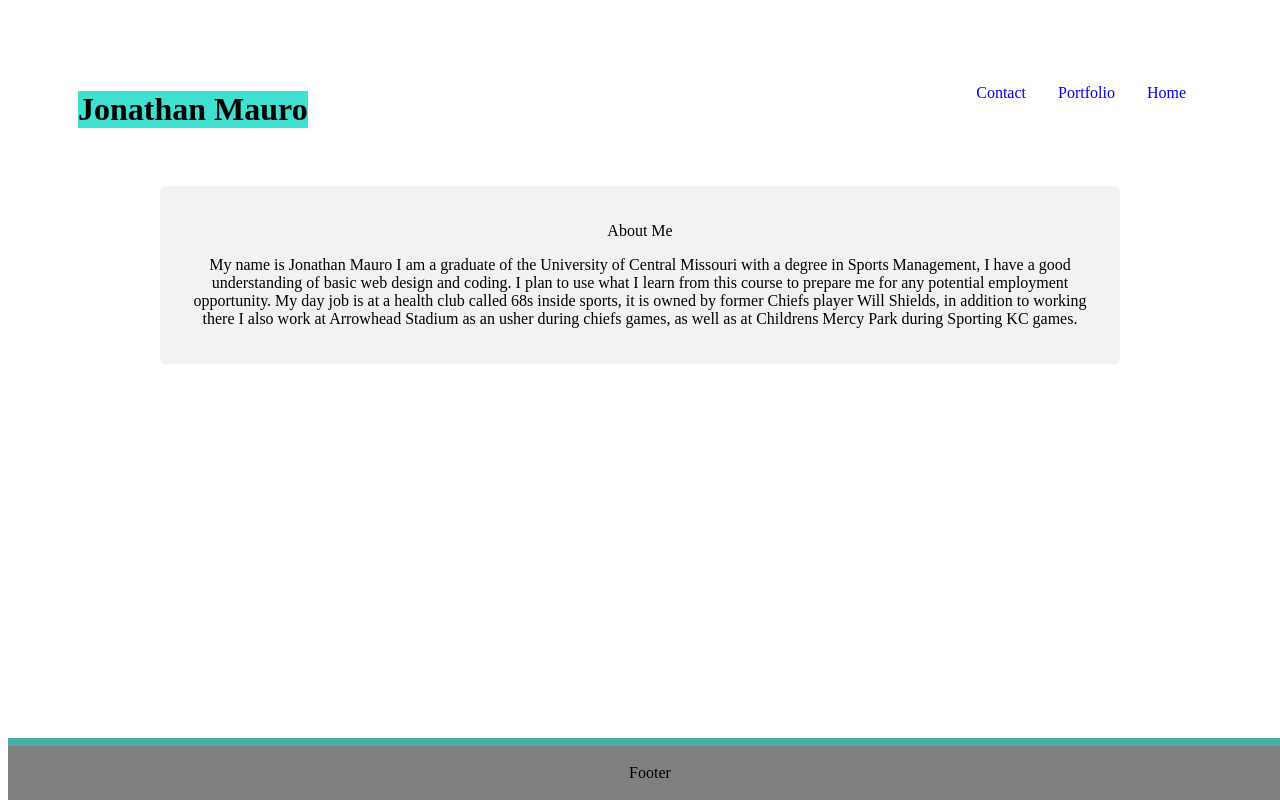
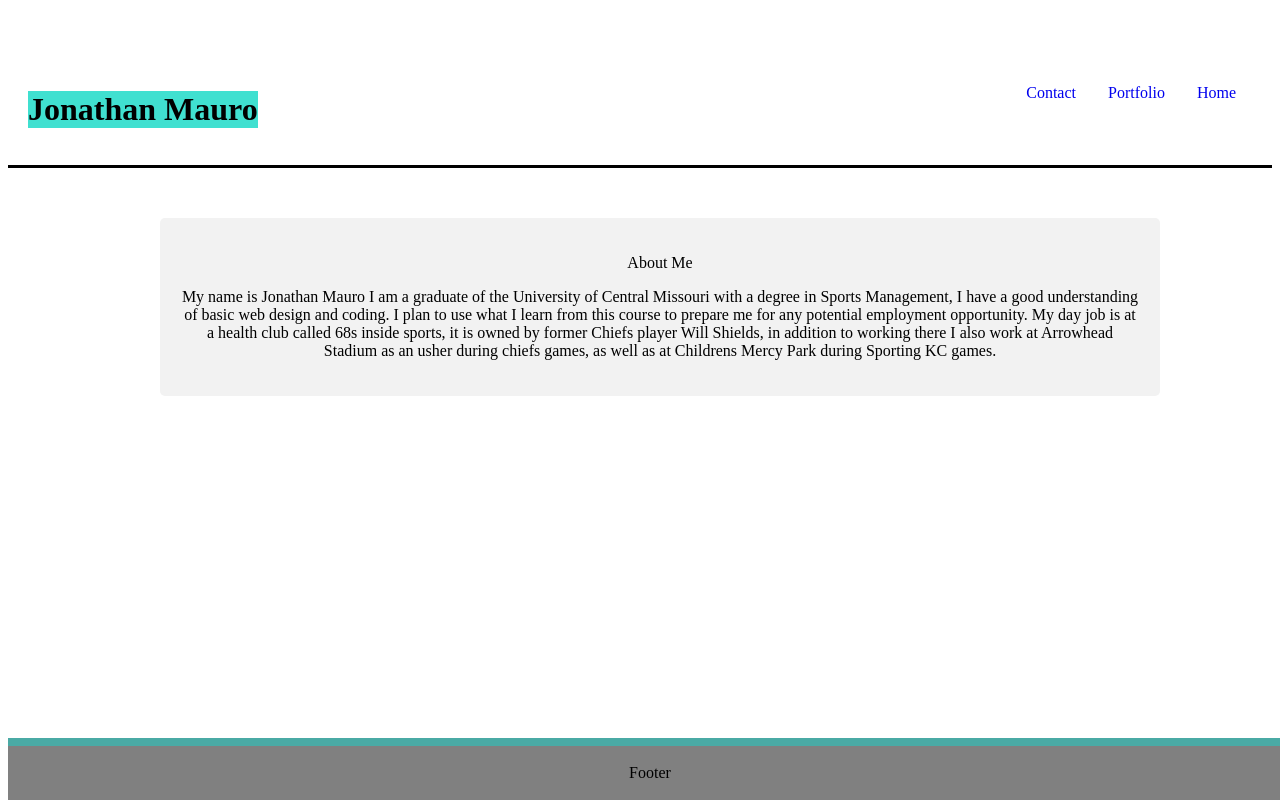
Before and after one commit to jmauro33/jmauro33.github.io, a plain HTML site: page index.html in a window 1280 px wide. Drawn offline with Linux system fonts and the light colour scheme.

Commit message:
centered all pages

```diff
--- a/style.css
+++ b/style.css
@@ -1,13 +1,20 @@
  header {
-    display: block;
+
+    height: 75px;
     text-align: center;
     padding: 20px;
     margin: 50px;
+    justify: center;
+    border-bottom:solid;
+    margin-left: auto;
+    margin-right:auto;
  }
 
  .topnav {
    background-color: white;
     overflow: hidden;
+    float: right;
+
  }
 
 .topnav a {
@@ -23,6 +30,7 @@
   background-color: #f2f2f2;
   padding: 20px;
   height: auto;
+  width: 960px;
 
 }
 
@@ -66,6 +74,8 @@ input[type=submit]:hover {
   border-radius: 5px;
   background-color: #f2f2f2;
   padding: 20px;
+  margin-left:auto;
+  margin-right:auto;
 }
 
 .footer {
```
